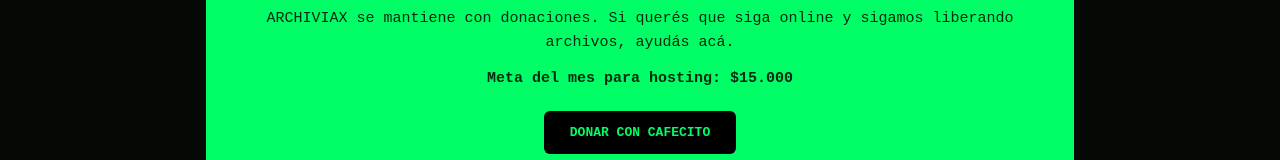
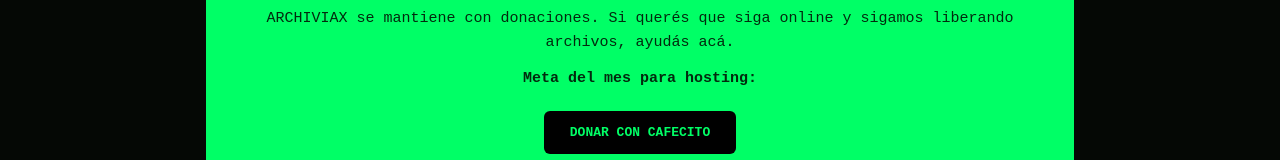
Before and after one commit to archivaxfundador/archivax-terminal, a plain HTML site: page index.html in a window 1280 px wide. Shown: the part 1215-1375 px from the top of the page. Drawn offline with Linux system fonts and the light colour scheme.

Commit message:
Update donation goal message in index.html

```diff
--- a/index.html
+++ b/index.html
@@ -88,7 +88,7 @@
   <div class="card donar" id="donar">
     <h2>☕ APOYÁ ARCHIVIAX</h2>
     <p>ARCHIVIAX se mantiene con donaciones. Si querés que siga online y sigamos liberando archivos, ayudás acá.</p>
-    <p style="margin-top:12px"><b>Meta del mes para hosting: $15.000</b></p>
+    <p style="margin-top:12px"><b>Meta del mes para hosting:</b></p>
     <a class="btn" href="https://cafecito.app/tu-usuario" target="_blank">DONAR CON CAFECITO</a>
     <p style="margin-top:12px;font-size:12px">Después cambiá ese link por tu link real de Cafecito o Mercado Pago.</p>
   </div>
```
